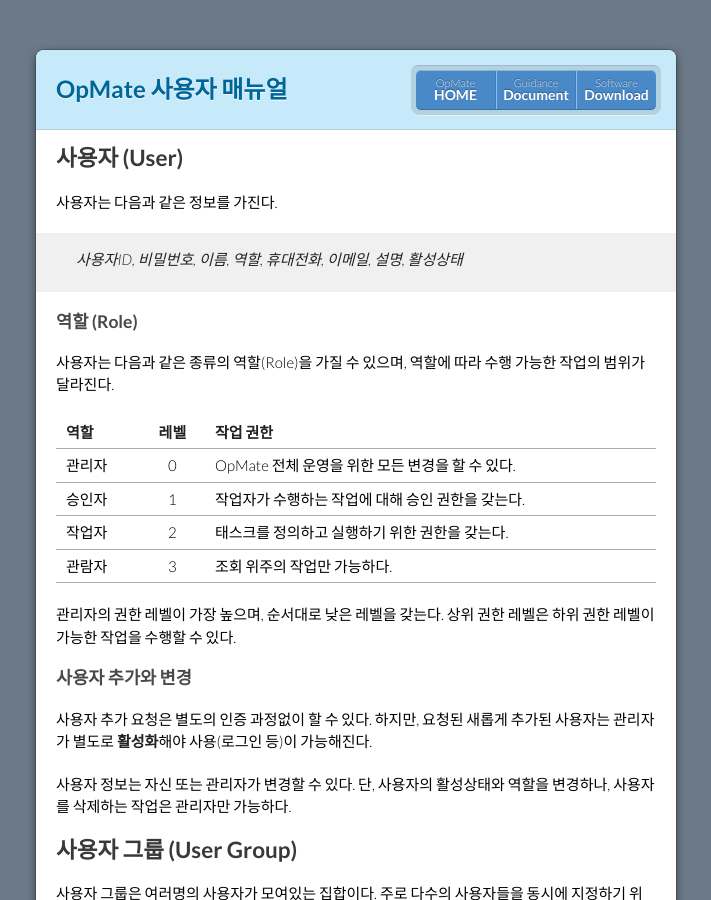
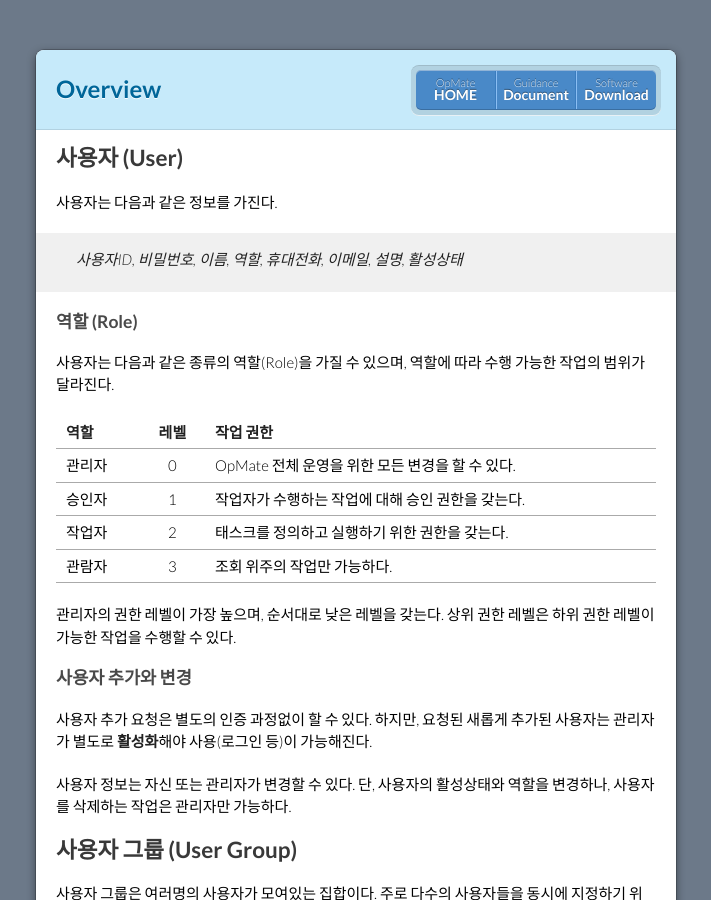
Before and after one commit to opmate/opmate.github.io, a Jekyll site: the page built from document/Overview.md, in a window 1280 px wide and 900 px high. Shown: the whole window, without its empty margins (284-995 px from the left). Built offline with Jekyll 4.4.1, drawn with Linux system fonts in a browser that asks for light colours; our own code applies the rules of GitHub Pages for plain Markdown files; a script that is not in the unit is left out; the repository's description, which GitHub fills in, is left out.

Commit message:
Update Overview.md

```diff
--- a/document/Overview.md
+++ b/document/Overview.md
@@ -1,5 +1,5 @@
 ---
-title: OpMate 사용자 매뉴얼
+title: Overview
 ---
 
 ## 사용자 (User)
```
